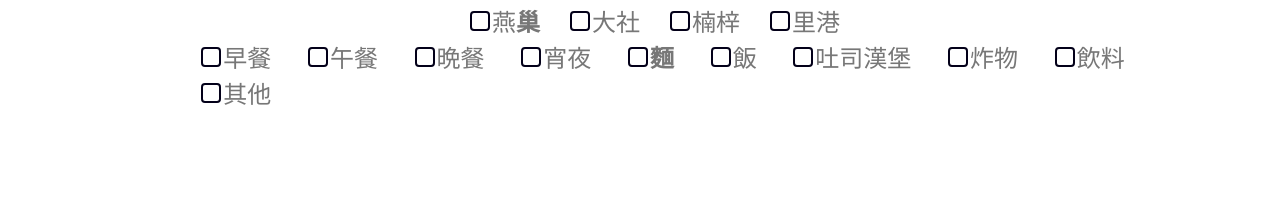
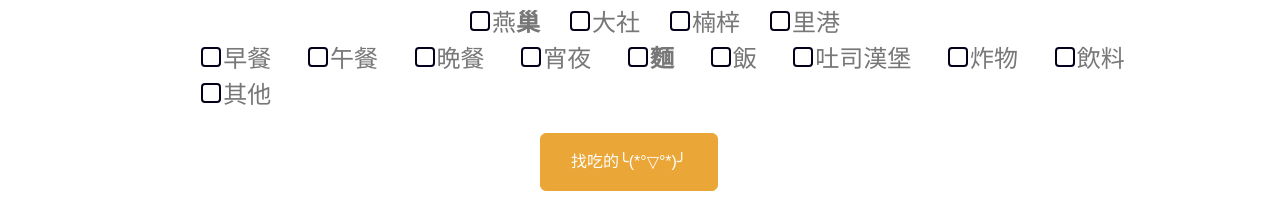
Before and after one commit to Joy-Yin/NKNU_Food_Map, a plain HTML site: page search.html in a window 1280 px wide. Shown: the part 940-1148 px from the top of the page. Drawn offline with nearby package versions, Linux system fonts and the light colour scheme; a web font is replaced by a local one.

Commit message:
加上篩選器的按鈕ㄌ

```diff
--- a/search.html
+++ b/search.html
@@ -189,6 +189,7 @@
                     <span class="checkmark"></span>其他
                 </label>
             </div>
+            <a href="#keepUpdating" class="btn btn-primary py-3 px-4 me-5" id="goSearch" style="display: flex; justify-content: center; align-items: center; left: 41%; width: 16%; position: relative; margin-top: 20px;">找吃的╰(*°▽°*)╯</a>
             <!-- <div class="row mt-n2 wow fadeInUp" data-wow-delay="0.3s">
                 <div class="col-12 text-center">
                     <ul class="list-inline mb-5" id="portfolio-flters">
```
